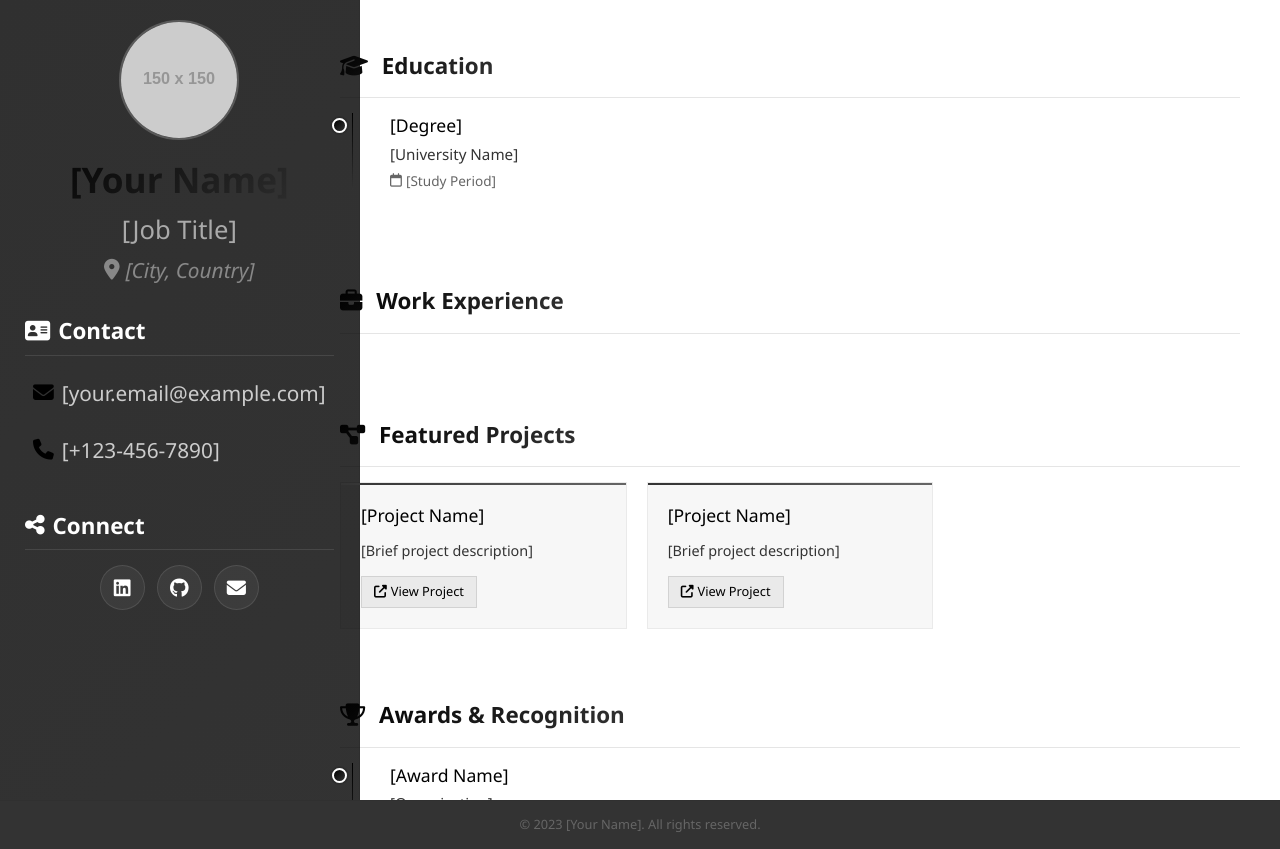
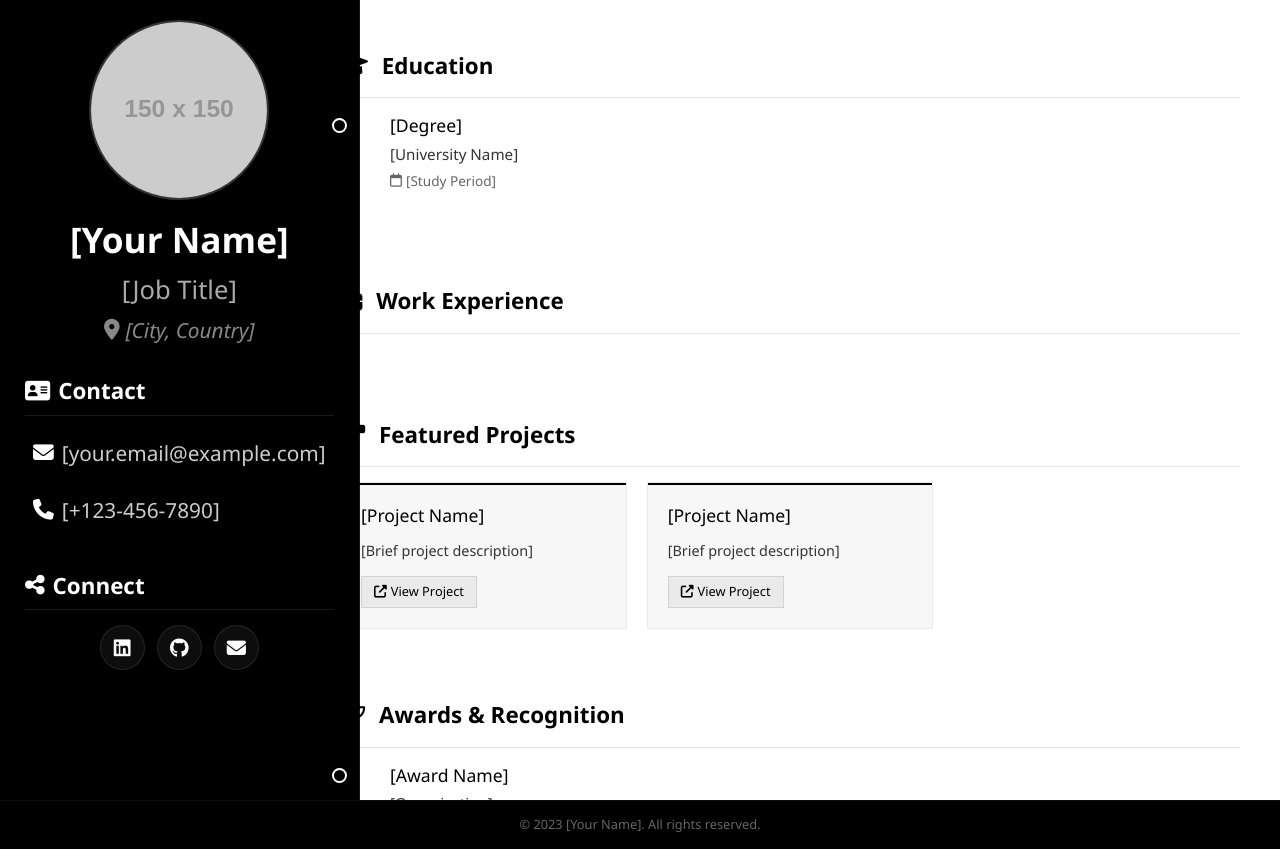
Before and after one commit to phuhoangg/phuhoangg.github.io, a plain HTML site: page index.html in a window 1280 px wide. Drawn offline with Linux system fonts and the light colour scheme; placeholder pictures from the web are drawn by us.

Commit message:
Update portfolio design: black sidebar with white text, white content with black text, remove gradients, add scrollbar to content, enlarge profile image

```diff
--- a/styles-modern.css
+++ b/styles-modern.css
@@ -8,9 +8,9 @@
 }
 
 :root {
-    --primary-gradient: linear-gradient(135deg, #000000 0%, #333333 100%);
-    --secondary-gradient: linear-gradient(135deg, #000000 0%, #333333 100%);
-    --accent-gradient: linear-gradient(135deg, #333333 0%, #666666 100%);
+    --primary-color: #000000;
+    --secondary-color: #333333;
+    --accent-color: #666666;
     --dark-bg: #ffffff;
     --light-text: #000000;
     --dark-text: #000000;
@@ -34,7 +34,7 @@ body {
     margin: 0;
     position: relative;
     overflow-x: hidden;
-    overflow-y: scroll;
+    overflow-y: hidden;
 }
 
 /* Main container - Full width */
@@ -55,12 +55,12 @@ body {
 /* Sidebar styles - Fixed width */
 .sidebar {
     flex: 0 0 300px;
-    background: rgba(0, 0, 0, 0.8);
+    background: #000000;
     padding: 20px 15px;
     display: flex;
     flex-direction: column;
     align-items: center;
-    border-right: 1px solid rgba(0, 0, 0, 0.1);
+    border-right: 1px solid rgba(255, 255, 255, 0.1);
     position: relative;
     overflow: hidden;
     height: 100vh;
@@ -68,6 +68,7 @@ body {
     top: 0;
     left: 0;
     font-size: 1.5rem;
+    color: #ffffff;
 }
 
 .sidebar::before {
@@ -89,8 +90,8 @@ body {
 }
 
 .profile-image-container {
-    width: 120px;
-    height: 120px;
+    width: 180px;
+    height: 180px;
     margin: 0 auto 15px;
     border-radius: 50%;
     overflow: hidden;
@@ -114,10 +115,7 @@ body {
 .profile-name {
     font-size: 2.2rem;
     margin-bottom: 8px;
-    background: var(--secondary-gradient);
-    -webkit-background-clip: text;
-    -webkit-text-fill-color: transparent;
-    background-clip: text;
+    color: #ffffff;
     text-shadow: none;
     font-weight: 600;
 }
@@ -172,6 +170,7 @@ body {
     border-radius: 0;
     transition: var(--transition);
     font-size: 1.3rem;
+    color: #ffffff;
 }
 
 .contact-list li:hover {
@@ -216,7 +215,7 @@ body {
 
 .social-links a:hover {
     transform: translateY(-2px);
-    background: var(--primary-gradient);
+    background: rgba(255, 255, 255, 0.1);
     box-shadow: 0 4px 8px rgba(0, 0, 0, 0.2);
 }
 
@@ -224,11 +223,12 @@ body {
 .content {
     flex: 1;
     padding: 30px 40px;
-    overflow-y: visible;
-    max-height: none;
+    overflow-y: auto;
+    max-height: 100vh;
     margin-left: 300px;
-    background: rgba(255, 255, 255, 1);
-    height: auto;
+    background: #ffffff;
+    height: 100vh;
+    color: #000000;
 }
 
 .content-section {
@@ -259,15 +259,11 @@ body {
     font-size: 1.4rem;
     margin-bottom: 0;
     display: inline-block;
-    background: var(--secondary-gradient);
-    -webkit-background-clip: text;
-    -webkit-text-fill-color: transparent;
-    background-clip: text;
+    color: #000000;
     padding-bottom: 5px;
     border-bottom: 1px solid transparent;
     background-origin: border-box;
     font-weight: 600;
-    color: #000000;
 }
 
 .section-header h2 i {
@@ -305,7 +301,7 @@ body {
 }
 
 .skill {
-    background: var(--primary-gradient);
+    background: #000000;
     color: white;
     padding: 6px 15px;
     border-radius: 15px;
@@ -350,7 +346,7 @@ body {
     top: 0;
     height: 100%;
     width: 1px;
-    background: var(--primary-gradient);
+    background: #000000;
 }
 
 .timeline-item {
@@ -366,7 +362,7 @@ body {
     width: 15px;
     height: 15px;
     border-radius: 50%;
-    background: var(--primary-gradient);
+    background: #000000;
     border: 2px solid #ffffff;
     z-index: 1;
     box-shadow: 0 0 0 2px rgba(0, 0, 0, 0.1);
@@ -426,7 +422,7 @@ body {
     left: 0;
     width: 100%;
     height: 2px;
-    background: var(--accent-gradient);
+    background: #000000;
 }
 
 .project-card:hover {
@@ -469,7 +465,7 @@ body {
 }
 
 .project-links a:hover {
-    background: var(--primary-gradient);
+    background: #000000;
     transform: translateY(-1px);
     box-shadow: 0 3px 10px rgba(0, 0, 0, 0.2);
     color: white;
@@ -482,8 +478,8 @@ footer {
     color: #666666;
     font-size: 0.8rem;
     margin: 0;
-    background: rgba(0, 0, 0, 0.8);
-    border-top: 1px solid rgba(0, 0, 0, 0.05);
+    background: #000000;
+    border-top: 1px solid rgba(255, 255, 255, 0.05);
 }
 
 /* Responsive */
```
